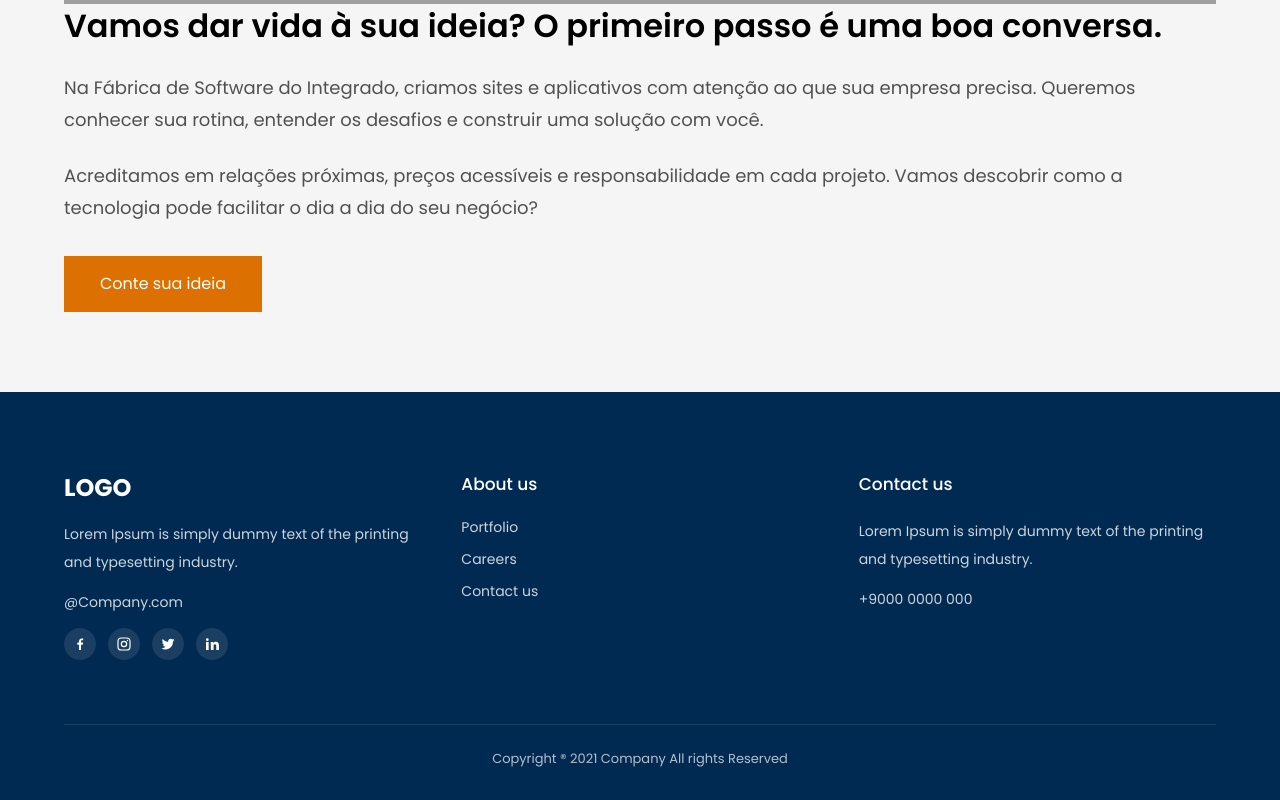
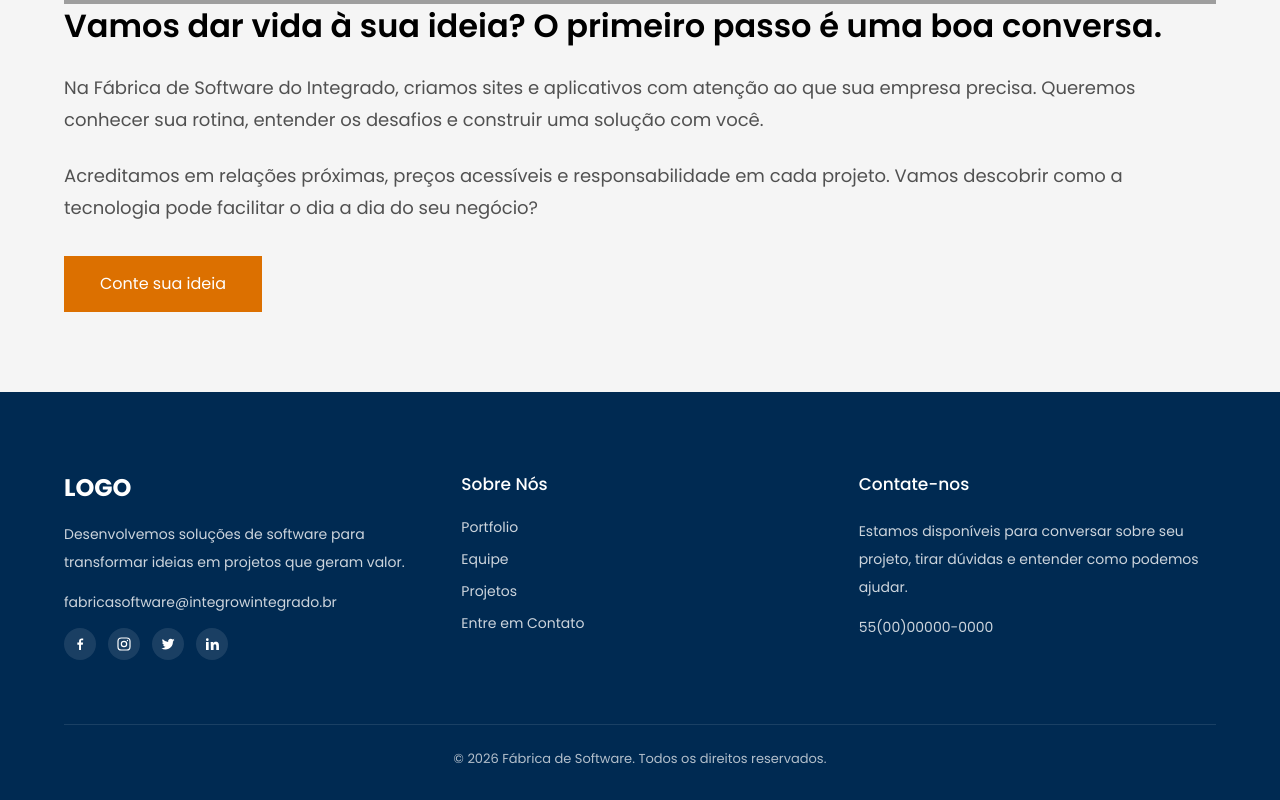
Before and after one commit to RafaelFrossard/FabricaSoftware, a React (Vite) app: page / in a window 1280 px wide. Shown: the part 4367-5167 px from the top of the page. Built offline with nearby package versions, Linux system fonts and the light colour scheme; grey boxes are pictures that could not be loaded.

Commit message:
feat: criando footer

```diff
--- a/src/components/layout/Footer.tsx
+++ b/src/components/layout/Footer.tsx
@@ -1,4 +1,4 @@
-const companyLinks = ["Portfolio", "Careers", "Contact us"];
+const companyLinks = ["Portfolio", "Equipe","Projetos", "Entre em Contato", ];
 
 function FacebookIcon() {
   return (
@@ -41,10 +41,9 @@ export default function Footer() {
               LOGO
             </a>
             <p className="text-sm text-white/80 leading-7 mb-4">
-              Lorem Ipsum is simply dummy text of the printing and
-              typesetting industry.
+              Desenvolvemos soluções de software para transformar ideias em projetos que geram valor.
             </p>
-            <p className="text-sm text-white/80 mb-4">@Company.com</p>
+            <p className="text-sm text-white/80 mb-4">fabricasoftware@integrowintegrado.br</p>
             <div className="flex items-center gap-3">
               {[FacebookIcon, InstagramIcon, TwitterIcon, LinkedinIcon].map(
                 (Icon, i) => (
@@ -61,7 +60,7 @@ export default function Footer() {
           </div>
 
           <div>
-            <p className="font-medium text-[17px] mb-5">About us</p>
+            <p className="font-medium text-[17px] mb-5">Sobre Nós</p>
             <ul className="space-y-3 text-sm text-white/80">
               {companyLinks.map((link) => (
                 <li key={link}>
@@ -74,19 +73,18 @@ export default function Footer() {
           </div>
 
           <div>
-            <p className="font-medium text-[17px] mb-5">Contact us</p>
+            <p className="font-medium text-[17px] mb-5">Contate-nos</p>
             <p className="text-sm text-white/80 leading-7 mb-4">
-              Lorem Ipsum is simply dummy text of the printing and
-              typesetting industry.
+              Estamos disponíveis para conversar sobre seu projeto, tirar dúvidas e entender como podemos ajudar.
             </p>
-            <p className="text-sm text-white/80">+9000 0000 000</p>
+            <p className="text-sm text-white/80">55(00)00000-0000</p>
           </div>
         </div>
 
         <hr className="border-white/10 mb-6" />
 
         <p className="text-center text-[13px] text-white/70">
-          Copyright ® 2021 Company All rights Reserved
+          © 2026 Fábrica de Software. Todos os direitos reservados.
         </p>
       </div>
     </footer>
```
